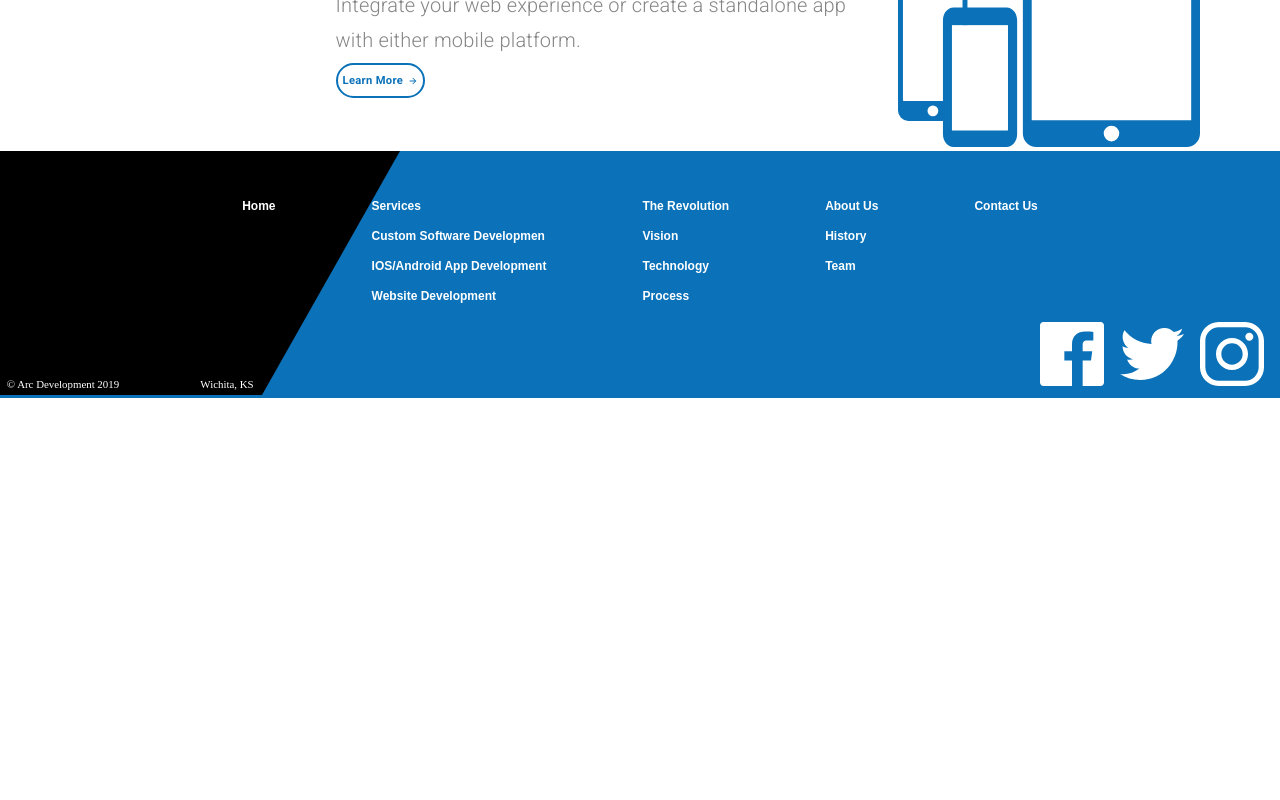
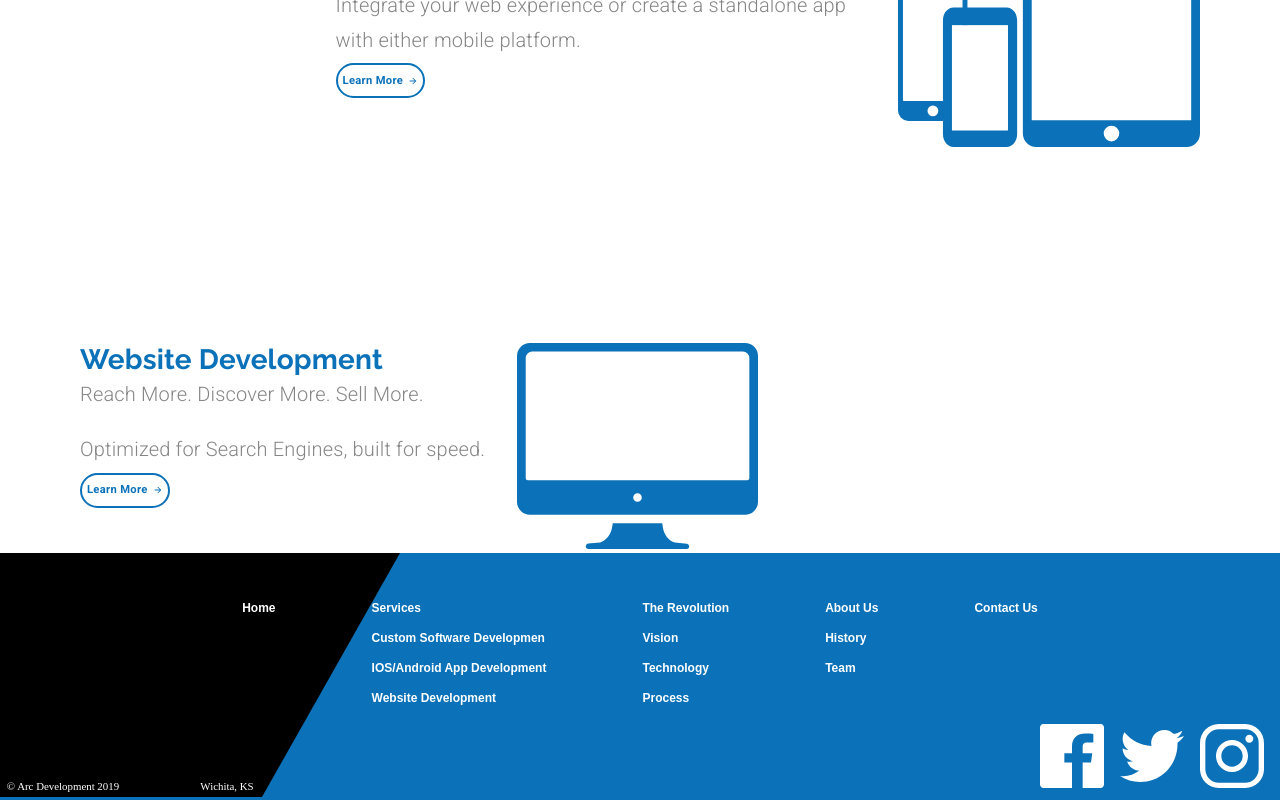
Before and after one commit to Diane998/React-ArcDevelopment, a React (Create React App) app: page / in a window 1280 px wide. Shown: the part 1276-2076 px from the top of the page. Before the commit the page ends 1674 px from the top, so only its background shows below. Built offline with nearby package versions, Linux system fonts and the light colour scheme.

Commit message:
Added a website development secttion

```diff
--- a/src/components/pages/Home.js
+++ b/src/components/pages/Home.js
@@ -11,6 +11,7 @@
 import animationData from '../../animations/landinganimation/data';
 import customSoftwareIcon from '../../assets/Custom Software Icon.svg';
 import mobileAppsIcon from '../../assets/mobileIcon.svg';
+import websitesIcon from '../../assets/websiteIcon.svg';
 
 const useStyles = makeStyles(theme => ({
   mainContainer: { margin: '5em 2em 0em 0em' },
@@ -226,7 +227,47 @@
             <img
               className={classes.icon}
               src={mobileAppsIcon}
-              alt="custom software icon"
+              alt="mobile app icon"
+            />
+          </Grid>
+        </Grid>
+      </Grid>
+      <Grid item>
+        {/* websites block*/}
+        <Grid
+          container
+          direction="row"
+          justify={matchesSM ? 'center' : undefined}
+          className={classes.servicesContainer}
+        >
+          <Grid
+            item
+            style={{
+              marginLeft: matchesSM ? 0 : '5em',
+              textAlign: matchesSM ? 'center' : undefined
+            }}
+          >
+            <Typography variant="h4">Website Development</Typography>
+            <Typography variant="subtitle1" className={classes.subtitle}>
+              Reach More. Discover More. Sell More.
+            </Typography>
+            <Typography variant="subtitle1">
+              Optimized for Search Engines, built for speed.
+            </Typography>
+            <Button className={classes.learnServices} variant="outlined">
+              <span style={{ marginRight: 5 }}>Learn More</span>
+              <ButtonArrow
+                width={10}
+                height={10}
+                fill={theme.palette.common.blue}
+              />
+            </Button>
+          </Grid>
+          <Grid item>
+            <img
+              className={classes.icon}
+              src={websitesIcon}
+              alt="website icon"
             />
           </Grid>
         </Grid>
```
Also changed, not shown: 1 other file (tests, documents, lock files or other folders).
